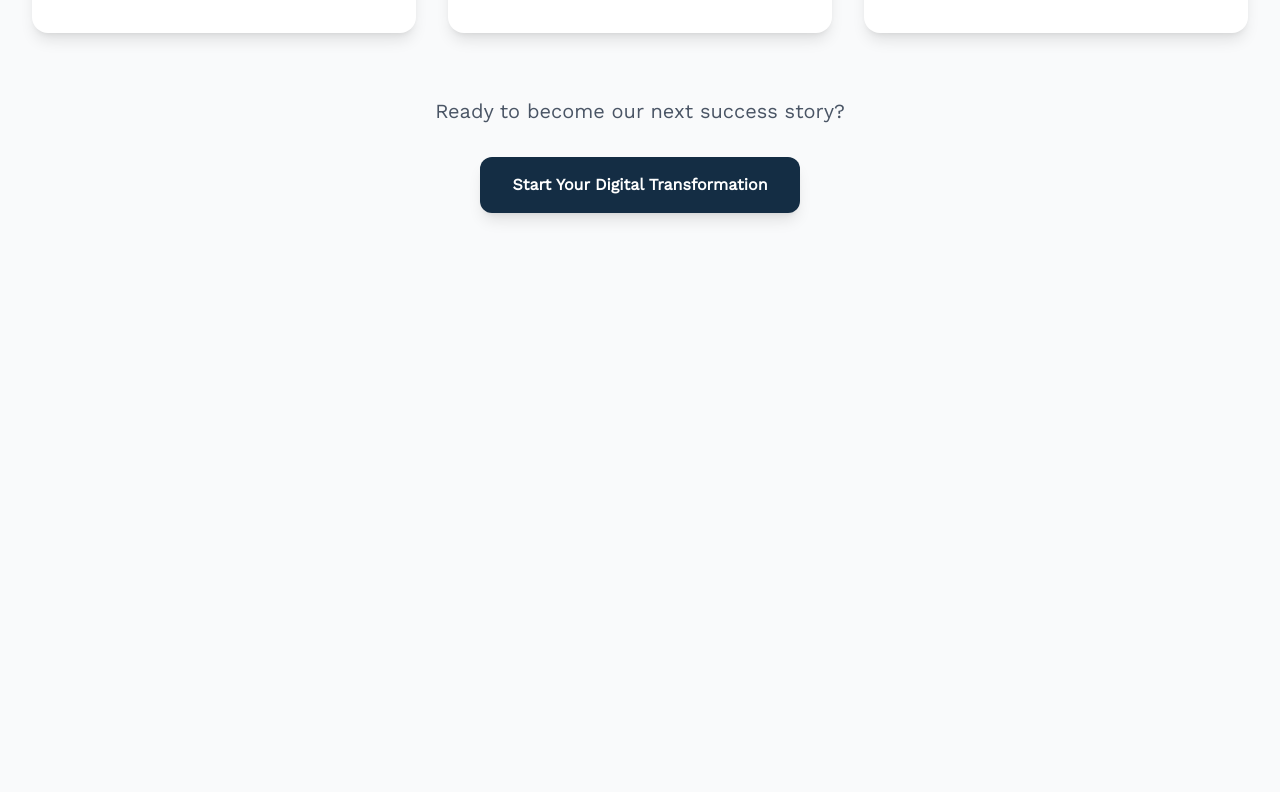
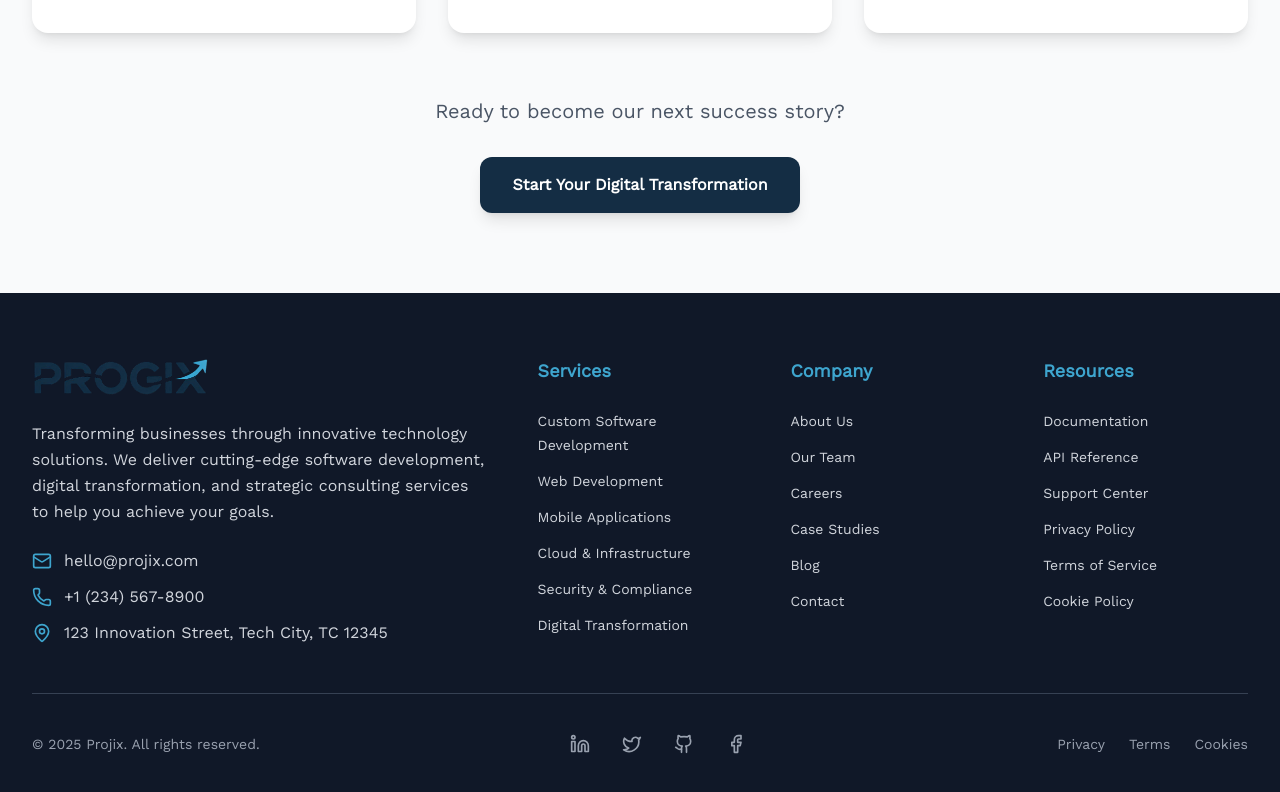
Before and after one commit to DigitariaWebs/Projix, a Next.js app: page / in a window 1280 px wide. Shown: the part 5832-6624 px from the top of the page. Before the commit the page ends 6125 px from the top, so only its background shows below. Built offline with nearby package versions, Linux system fonts and the light colour scheme.

Commit message:
Created the Footer

```diff
--- a/src/app/layout.tsx
+++ b/src/app/layout.tsx
@@ -2,6 +2,7 @@
 import { Work_Sans, Geist_Mono } from "next/font/google";
 import "./globals.css";
 import Header from "@/components/layout/Header";
+import Footer from "@/components/layout/Footer";
 
 const workSans = Work_Sans({
   variable: "--font-work-sans",
@@ -31,6 +32,7 @@
       >
         <Header />
         {children}
+        <Footer />
       </body>
     </html>
   );
--- /dev/null
+++ b/src/components/layout/Footer.tsx
@@ -0,0 +1,201 @@
+import React from 'react';
+import Image from 'next/image';
+import { Mail, Phone, MapPin, Linkedin, Twitter, Github, Facebook } from 'lucide-react';
+
+const Footer = () => {
+  const currentYear = new Date().getFullYear();
+
+  const footerSections = {
+    services: [
+      { name: 'Custom Software Development', href: '/services/software-development' },
+      { name: 'Web Development', href: '/services/web-development' },
+      { name: 'Mobile Applications', href: '/services/mobile-apps' },
+      { name: 'Cloud & Infrastructure', href: '/services/cloud' },
+      { name: 'Security & Compliance', href: '/services/security' },
+      { name: 'Digital Transformation', href: '/services/transformation' }
+    ],
+    company: [
+      { name: 'About Us', href: '/about' },
+      { name: 'Our Team', href: '/team' },
+      { name: 'Careers', href: '/careers' },
+      { name: 'Case Studies', href: '/case-studies' },
+      { name: 'Blog', href: '/blog' },
+      { name: 'Contact', href: '/contact' }
+    ],
+    resources: [
+      { name: 'Documentation', href: '/docs' },
+      { name: 'API Reference', href: '/api' },
+      { name: 'Support Center', href: '/support' },
+      { name: 'Privacy Policy', href: '/privacy' },
+      { name: 'Terms of Service', href: '/terms' },
+      { name: 'Cookie Policy', href: '/cookies' }
+    ]
+  };
+
+  const socialLinks = [
+    { icon: <Linkedin className="w-5 h-5" />, href: '#', label: 'LinkedIn' },
+    { icon: <Twitter className="w-5 h-5" />, href: '#', label: 'Twitter' },
+    { icon: <Github className="w-5 h-5" />, href: '#', label: 'GitHub' },
+    { icon: <Facebook className="w-5 h-5" />, href: '#', label: 'Facebook' }
+  ];
+
+  return (
+    <footer className="bg-gray-900 text-white">
+      <div className="max-w-7xl mx-auto px-4 sm:px-6 lg:px-8 py-16">
+
+        {/* Main Footer Content */}
+        <div className="grid grid-cols-1 md:grid-cols-2 lg:grid-cols-5 gap-12">
+
+          {/* Company Info */}
+          <div className="lg:col-span-2">
+            {/* Logo */}
+            <div className="mb-6">
+              <Image
+                src="/Logo.png"
+                alt="Projix Logo"
+                width={120}
+                height={40}
+                className="h-10 w-auto"
+              />
+            </div>
+
+            {/* Description */}
+            <p className="text-gray-300 mb-6 leading-relaxed">
+              Transforming businesses through innovative technology solutions.
+              We deliver cutting-edge software development, digital transformation,
+              and strategic consulting services to help you achieve your goals.
+            </p>
+
+            {/* Contact Info */}
+            <div className="space-y-3">
+              <div className="flex items-center gap-3">
+                <Mail className="w-5 h-5" style={{ color: 'var(--color-secondary)' }} />
+                <a
+                  href="mailto:hello@projix.com"
+                  className="text-gray-300 hover:text-white transition-colors duration-200"
+                >
+                  hello@projix.com
+                </a>
+              </div>
+              <div className="flex items-center gap-3">
+                <Phone className="w-5 h-5" style={{ color: 'var(--color-secondary)' }} />
+                <a
+                  href="tel:+1234567890"
+                  className="text-gray-300 hover:text-white transition-colors duration-200"
+                >
+                  +1 (234) 567-8900
+                </a>
+              </div>
+              <div className="flex items-center gap-3">
+                <MapPin className="w-5 h-5" style={{ color: 'var(--color-secondary)' }} />
+                <span className="text-gray-300">
+                  123 Innovation Street, Tech City, TC 12345
+                </span>
+              </div>
+            </div>
+          </div>
+
+          {/* Services */}
+          <div>
+            <h3 className="text-lg font-semibold mb-6" style={{ color: 'var(--color-secondary)' }}>
+              Services
+            </h3>
+            <ul className="space-y-3">
+              {footerSections.services.map((service) => (
+                <li key={service.name}>
+                  <a
+                    href={service.href}
+                    className="text-gray-300 hover:text-white transition-colors duration-200 text-sm"
+                  >
+                    {service.name}
+                  </a>
+                </li>
+              ))}
+            </ul>
+          </div>
+
+          {/* Company */}
+          <div>
+            <h3 className="text-lg font-semibold mb-6" style={{ color: 'var(--color-secondary)' }}>
+              Company
+            </h3>
+            <ul className="space-y-3">
+              {footerSections.company.map((item) => (
+                <li key={item.name}>
+                  <a
+                    href={item.href}
+                    className="text-gray-300 hover:text-white transition-colors duration-200 text-sm"
+                  >
+                    {item.name}
+                  </a>
+                </li>
+              ))}
+            </ul>
+          </div>
+
+          {/* Resources */}
+          <div>
+            <h3 className="text-lg font-semibold mb-6" style={{ color: 'var(--color-secondary)' }}>
+              Resources
+            </h3>
+            <ul className="space-y-3">
+              {footerSections.resources.map((resource) => (
+                <li key={resource.name}>
+                  <a
+                    href={resource.href}
+                    className="text-gray-300 hover:text-white transition-colors duration-200 text-sm"
+                  >
+                    {resource.name}
+                  </a>
+                </li>
+              ))}
+            </ul>
+          </div>
+
+        </div>
+
+        {/* Bottom Footer */}
+        <div className="border-t border-gray-700 mt-12 pt-8">
+          <div className="flex flex-col lg:flex-row justify-between items-center gap-6">
+
+            {/* Copyright */}
+            <div className="text-gray-400 text-sm">
+              © {currentYear} Projix. All rights reserved.
+            </div>
+
+            {/* Social Media Links */}
+            <div className="flex items-center gap-4">
+              {socialLinks.map((social) => (
+                <a
+                  key={social.label}
+                  href={social.href}
+                  aria-label={social.label}
+                  className="p-2 text-gray-400 hover:text-white transition-colors duration-200 hover:bg-gray-800 rounded-lg"
+                >
+                  {social.icon}
+                </a>
+              ))}
+            </div>
+
+            {/* Additional Links */}
+            <div className="flex items-center gap-6 text-sm text-gray-400">
+              <a href="/privacy" className="hover:text-white transition-colors duration-200">
+                Privacy
+              </a>
+              <a href="/terms" className="hover:text-white transition-colors duration-200">
+                Terms
+              </a>
+              <a href="/cookies" className="hover:text-white transition-colors duration-200">
+                Cookies
+              </a>
+            </div>
+
+          </div>
+        </div>
+
+      </div>
+    </footer>
+  );
+};
+
+export default Footer;
```
